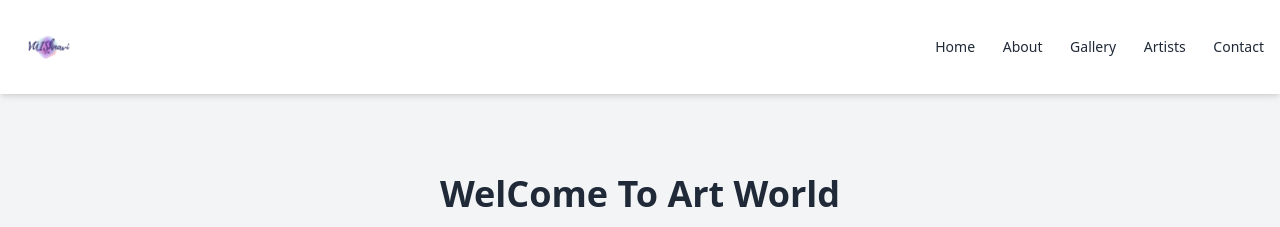
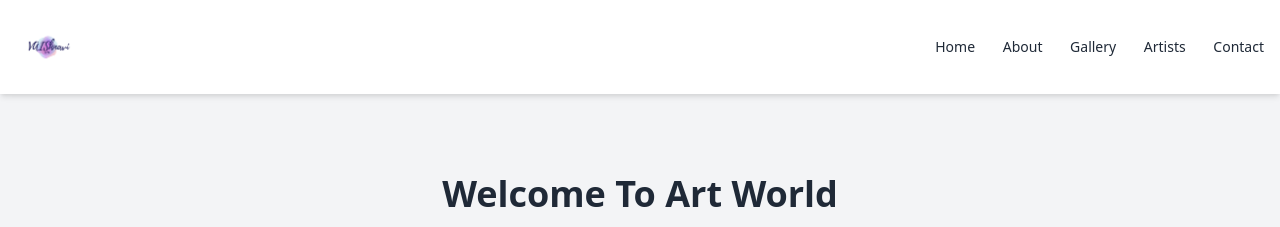
Before and after one commit to Vaishnavi4563/Arts, a plain HTML site: page index.html in a window 1280 px wide. Shown: the top 227 px of the page. Drawn offline with nearby package versions, Linux system fonts and the light colour scheme.

Commit message:
Update index.html

```diff
--- a/index.html
+++ b/index.html
@@ -23,7 +23,7 @@
 
   <!-- Hero Section -->
   <section id="home" class="bg-gray-100 py-20 text-center">
-    <h2 class="text-4xl font-bold mb-4">WelCome To Art World</h2>
+    <h2 class="text-4xl font-bold mb-4">Welcome To Art World</h2>
     <p class="text-gray-800 text-lg">Where Art Meets Soul</p>
 
 
```
